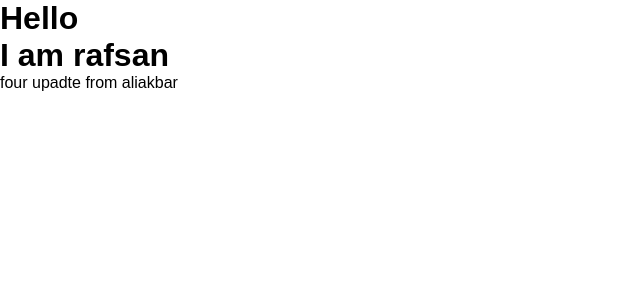
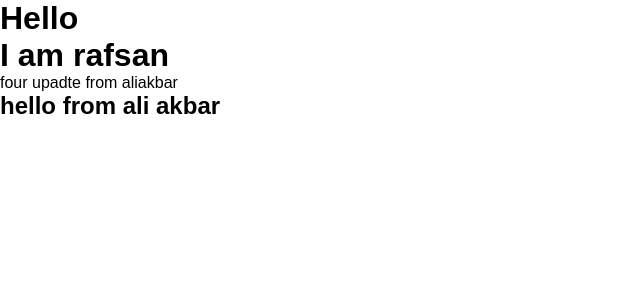
Before and after one commit to KhanAnupamShafi/Foodiebay-Multivendor, a React (Create React App) app: page / in a window 1280 px wide. Shown: the top 300 px of the page, without its empty margins (0-640 px from the left). Built offline with nearby package versions, Linux system fonts and the light colour scheme.

Commit message:
modify from aliakbar

```diff
--- a/src/App.js
+++ b/src/App.js
@@ -8,6 +8,7 @@ function App() {
       <h1>Hello</h1>
       <h1>I am rafsan</h1>
       <p>four upadte from aliakbar</p>
+      <h2>hello from ali akbar</h2>
     </div>
   );
 }
```
